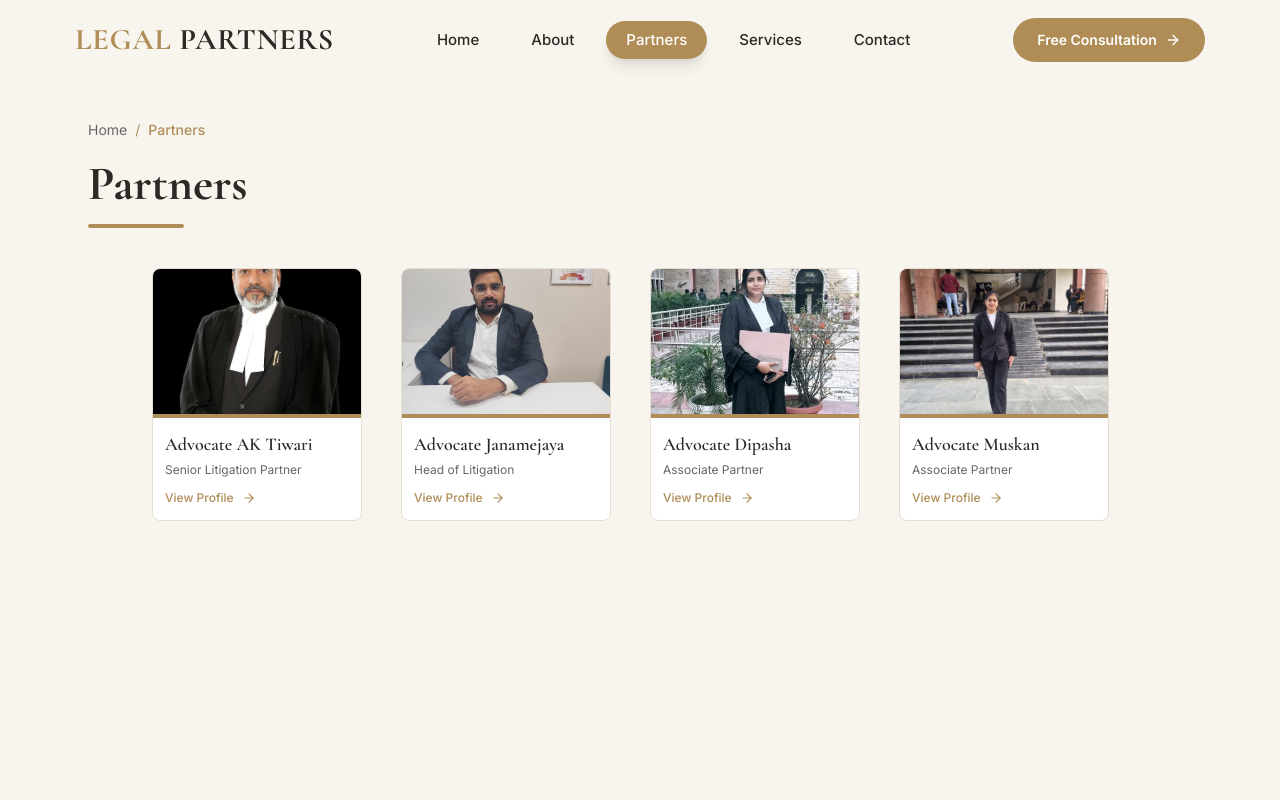
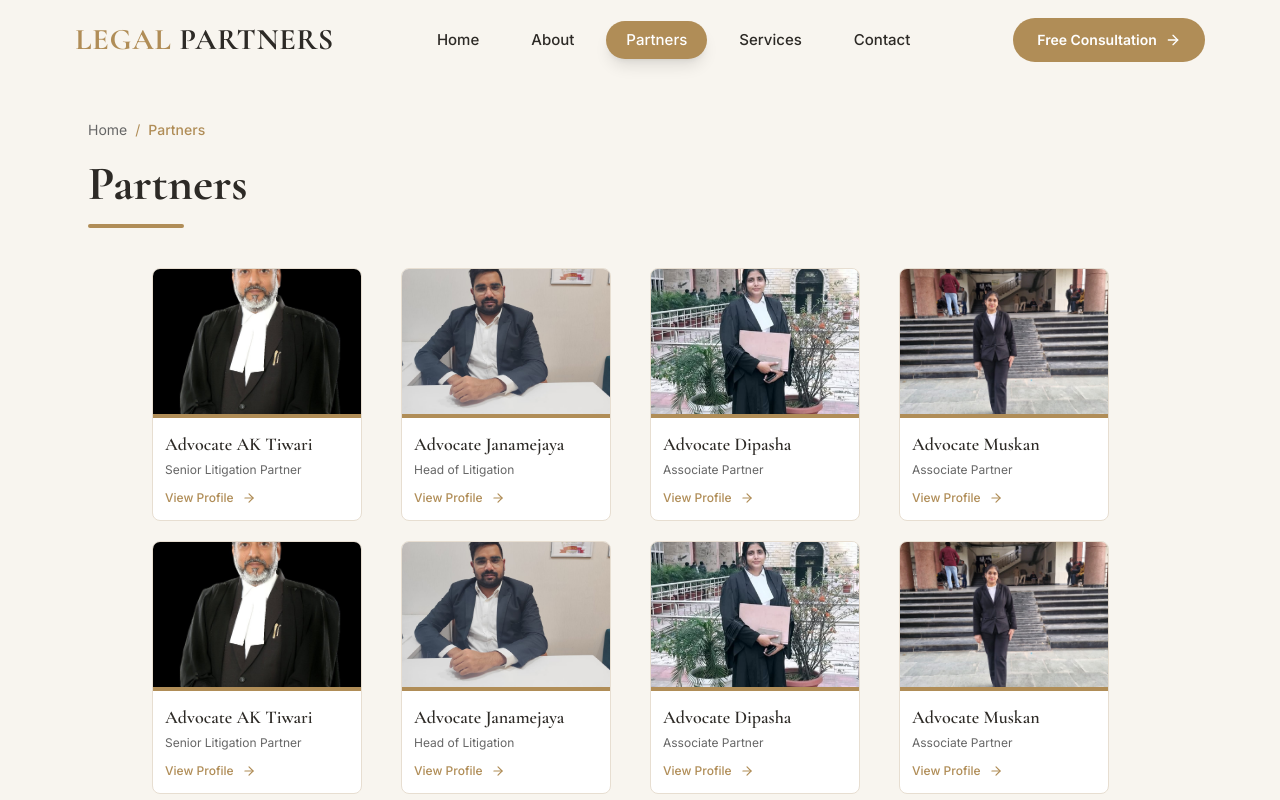
Before and after one commit to nitishbainslaa/lp-law-india, a Next.js app: page /partner in a window 1280 px wide. Shown: the top 800 px of the page. Built offline with nearby package versions, Linux system fonts and the light colour scheme.

Commit message:
Update page.tsx

```diff
--- a/src/app/partner/page.tsx
+++ b/src/app/partner/page.tsx
@@ -7,6 +7,30 @@ import Footer from "@/components/Footer";
 
 const partners = [
   {
+    name: "Advocate AK Tiwari",
+    designation: "Senior Litigation Partner",
+    image: "/images/partners/Partner-1.jpeg",
+    link: "/partners/aktiwari",
+  },
+  {
+    name: "Advocate Janamejaya",
+    designation: "Head of Litigation",
+    image: "/images/partners/Partner-3.jpeg",
+    link: "/partners/janamejaye",
+  },
+  {
+    name: "Advocate Dipasha",
+    designation: "Associate Partner",
+    image: "/images/partners/Partner-6.jpeg",
+    link: "/partners/dipasha",
+  },
+  {
+    name: "Advocate Muskan",
+    designation: "Associate Partner",
+    image: "/images/partners/Partner-5.jpeg",
+    link: "/partners/muskan",
+  },
+    {
     name: "Advocate AK Tiwari",
     designation: "Senior Litigation Partner",
     image: "/images/partners/Partner-1.jpeg",
```
